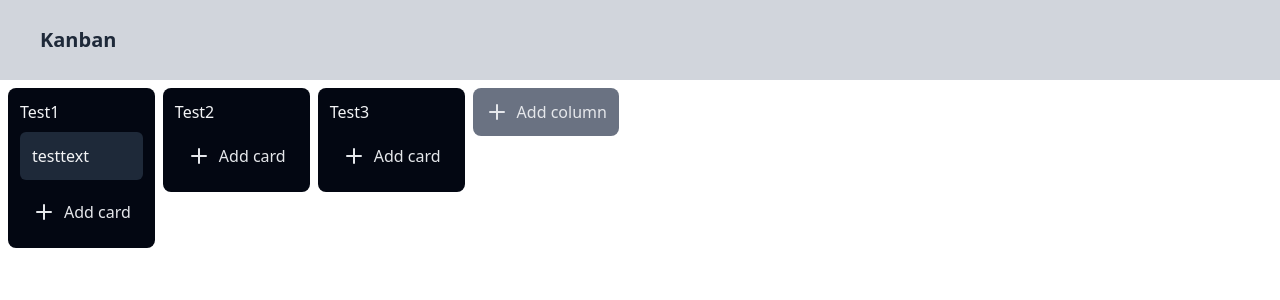
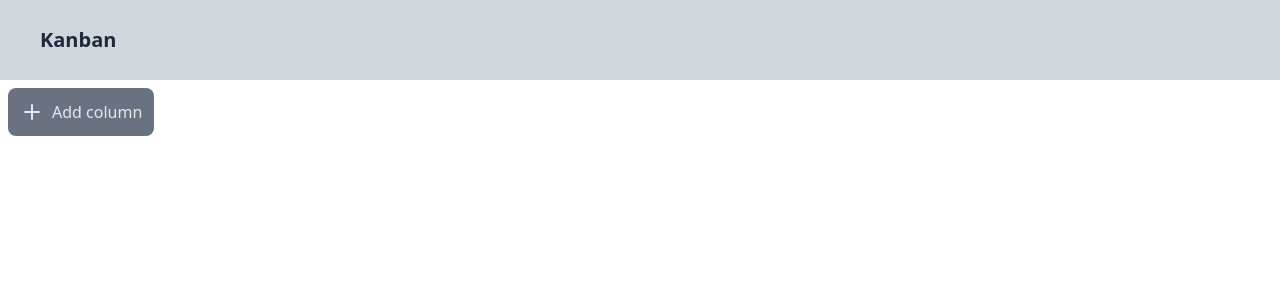
Before and after one commit to rikifujihara/kanban, a React (Vite) app: page / in a window 1280 px wide. Shown: the top 300 px of the page. Built offline with nearby package versions, Linux system fonts and the light colour scheme.

Commit message:
refactor: migrated to normalised state structure - tests green!

```diff
--- a/src/App.tsx
+++ b/src/App.tsx
@@ -1,31 +1,15 @@
 import Board from "@/components/Board";
 import HeaderSection from "@/components/HeaderSection";
-import KanbanProvider from "@/providers/KanbanProvider";
+import KanbanProviderNormalised from "@/providers/KanbanProviderNormalised";
 
 export default function App() {
   return (
-    <KanbanProvider
-      initialBoards={[
-        {
-          id: "1",
-          title: "Test",
-          columns: [
-            {
-              id: "1",
-              title: "Test1",
-              cards: [{ id: "1", title: "testtext", isComplete: false }],
-            },
-            { id: "2", title: "Test2", cards: [] },
-            { id: "3", title: "Test3", cards: [] },
-          ],
-        },
-      ]}
-    >
+    <KanbanProviderNormalised>
       <div className="h-full w-full flex flex-col">
         <HeaderSection />
         <Board boardId={"1"} />
       </div>
-    </KanbanProvider>
+    </KanbanProviderNormalised>
   );
 }
 
--- a/src/components/Board.tsx
+++ b/src/components/Board.tsx
@@ -1,15 +1,13 @@
 import Column from "@/components/Column";
 import NewColumnForm from "@/components/NewColumnForm";
-import useKanban from "@/hooks/useKanban";
+import useKanbanNormalised from "@/hooks/useKanbanNormalised";
 
 export default function Board({ boardId }: { boardId: string }) {
-  const { boards } = useKanban();
-  const board = boards.find((b) => b.id === boardId);
-
+  const board = useKanbanNormalised().boards.byId[boardId];
   return board ? (
     <div className="flex gap-2 items-start p-2 overflow-x-auto h-full">
-      {board.columns.map((column) => (
-        <Column key={column.id} column={column} boardId={board.id} />
+      {board.columns.map((columnId) => (
+        <Column key={columnId} columnId={columnId} />
       ))}
       <NewColumnForm boardId={board.id} />
     </div>
--- a/src/components/Card.tsx
+++ b/src/components/Card.tsx
@@ -1,12 +1,13 @@
-import type { CardData } from "@/types/kanbanTypes";
+import useKanbanNormalised from "@/hooks/useKanbanNormalised";
 
-export default function Card({ card }: { card: CardData }) {
+export default function Card({ cardId }: { cardId: string }) {
+  const card = useKanbanNormalised().cards.byId[cardId];
   return (
-    <article aria-label={card.title} className="bg-gray-800 rounded-md p-3">
+    <article aria-label={card.name} className="bg-gray-800 rounded-md p-3">
       <label>
         <input className="sr-only" type="checkbox"></input>
       </label>
-      <h3>{card.title}</h3>
+      <h3>{card.name}</h3>
     </article>
   );
 }
--- a/src/components/Column.tsx
+++ b/src/components/Column.tsx
@@ -1,35 +1,23 @@
-import type { ColumnData } from "@/types/kanbanTypes";
 import Card from "@/components/Card";
 import NewCardForm from "@/components/NewCardForm";
-import useKanban from "@/hooks/useKanban";
+import useKanbanNormalised from "@/hooks/useKanbanNormalised";
 
-export default function Column({
-  column,
-  boardId,
-}: {
-  column: ColumnData;
-  boardId: string;
-}) {
-  const { boards } = useKanban();
-  const board = boards.find((b) => b.id === boardId);
-  return board ? (
+export default function Column({ columnId }: { columnId: string }) {
+  const column = useKanbanNormalised().columns.byId[columnId];
+
+  return column ? (
     <div
       role="region"
-      aria-label={column.title}
+      aria-label={column.name}
       className="flex flex-col gap-2 bg-gray-950 rounded-lg p-3 text-gray-100"
     >
-      <h2>{column.title}</h2>
-      {column.cards.map((card) => (
-        <Card card={card} key={card.id} />
+      <h2>{column.name}</h2>
+      {column.cards.map((cardId) => (
+        <Card cardId={cardId} key={cardId} />
       ))}
-      <NewCardForm
-        boardId={boardId}
-        cards={column.cards}
-        columnId={column.id}
-        columnTitle={column.title}
-      />
+      <NewCardForm columnId={column.id} />
     </div>
   ) : (
-    <div>Board not found!</div>
+    <div>Column not found!</div>
   );
 }
--- a/src/components/NewCardForm.tsx
+++ b/src/components/NewCardForm.tsx
@@ -1,24 +1,17 @@
 import { Plus } from "lucide-react";
 import { useEffect, useRef, useState, type FormEvent } from "react";
 import Button from "@/components/Button";
-import type { CardData } from "@/types/kanbanTypes";
-import useKanbanDispatch from "@/hooks/useKanbanDispatch";
+import useKanbanDispatchNormalised from "@/hooks/useKanbanDispatchNormalised";
+import useKanbanNormalised from "@/hooks/useKanbanNormalised";
 
-export default function NewCardForm({
-  cards,
-  columnTitle,
-  columnId,
-  boardId,
-}: {
-  columnTitle: string;
-  columnId: string;
-  boardId: string;
-  cards: CardData[];
-}) {
+export default function NewCardForm({ columnId }: { columnId: string }) {
   const [isAddingCard, setIsAddingCard] = useState(false);
   const [cardTitle, setCardTitle] = useState("");
 
-  const dispatch = useKanbanDispatch();
+  const dispatch = useKanbanDispatchNormalised();
+  const { columns, cards } = useKanbanNormalised();
+  const column = columns.byId[columnId];
+  const cardNames = column.cards.map((id) => cards.byId[id].name);
 
   const inputRef = useRef<HTMLInputElement>(null);
 
@@ -36,12 +29,12 @@ export default function NewCardForm({
     <>
       {isAddingCard ? (
         <form onSubmit={handleSubmit}>
-          <label className="sr-only" htmlFor={`new-card-name-${columnTitle}`}>
+          <label className="sr-only" htmlFor={`new-card-name-${column.name}`}>
             Card name
           </label>
           <input
             ref={inputRef}
-            id={`new-card-name-${columnTitle}`}
+            id={`new-card-name-${column.name}`}
             type="text"
             value={cardTitle}
             onChange={(e) => setCardTitle(e.target.value)}
@@ -82,13 +75,15 @@ export default function NewCardForm({
       return;
     }
 
-    dispatch({ type: "ADD_CARD", payload: { boardId, cardTitle, columnId } });
+    dispatch({
+      type: "ADD_CARD",
+      payload: { cardName: cardTitle, columnId },
+    });
     setIsAddingCard(false);
     setCardTitle("");
   }
 
   function isCardNameUnique(name: string) {
-    const cardNames = cards.map((c) => c.title);
     return !cardNames.includes(name);
   }
 }
--- a/src/components/NewColumnForm.tsx
+++ b/src/components/NewColumnForm.tsx
@@ -1,18 +1,20 @@
 import { Plus, X } from "lucide-react";
 import Button from "@/components/Button";
 import { useEffect, useRef, useState } from "react";
-import useKanbanDispatch from "@/hooks/useKanbanDispatch";
-import useKanban from "@/hooks/useKanban";
+import useKanbanDispatchNormalised from "@/hooks/useKanbanDispatchNormalised";
+import useKanbanNormalised from "@/hooks/useKanbanNormalised";
 
 export default function NewColumnForm({ boardId }: { boardId: string }) {
   const [isAddingColumn, setAddingColumn] = useState(false);
-  const [newColumnTitle, setNewColumnTitle] = useState("");
+  const [newColumnName, setNewColumnTitle] = useState("");
   const inputRef = useRef<HTMLInputElement>(null);
 
-  const dispatch = useKanbanDispatch();
-  const { boards } = useKanban();
+  const dispatch = useKanbanDispatchNormalised();
+  const { columns, boards } = useKanbanNormalised();
+  const board = boards.byId[boardId];
+  const columnNames = board.columns.map((id) => columns.byId[id].name);
 
-  const error = !isUniqueColumnName(newColumnTitle)
+  const error = !isUniqueColumnName(newColumnName)
     ? "This column name already exists"
     : "";
 
@@ -35,7 +37,7 @@ export default function NewColumnForm({ boardId }: { boardId: string }) {
             aria-invalid={error !== ""}
             aria-describedby={error ? "column-name-error" : undefined}
             className="bg-gray-500 p-1 rounded-md"
-            value={newColumnTitle}
+            value={newColumnName}
             onChange={(e) => setNewColumnTitle(e.target.value)}
             id="column-name"
             type="text"
@@ -73,13 +75,13 @@ export default function NewColumnForm({ boardId }: { boardId: string }) {
 
   function handleSubmit(e: React.FormEvent) {
     e.preventDefault();
-    if (newColumnTitle.trim() === "") return;
+    if (newColumnName.trim() === "") return;
     if (error !== "") {
       return;
     }
     dispatch({
       type: "ADD_COLUMN",
-      payload: { boardId, columnTitle: newColumnTitle },
+      payload: { boardId, columnName: newColumnName },
     });
     setAddingColumn(false);
     setNewColumnTitle("");
@@ -91,9 +93,6 @@ export default function NewColumnForm({ boardId }: { boardId: string }) {
   }
 
   function isUniqueColumnName(name: string) {
-    const board = boards.find((b) => b.id === boardId);
-    if (!board) throw new Error("no board found!");
-    const columnNames = board.columns.map((c) => c.title);
     return !columnNames.includes(name);
   }
 }
--- a/src/context/KanbanContextNormalised.tsx
+++ b/src/context/KanbanContextNormalised.tsx
@@ -2,6 +2,6 @@ import { type KanbanAction } from "@/reducers/kanbanReducerNormalised";
 import type { KanbanState } from "@/types/kanbanTypesNormalised";
 import { createContext } from "react";
 
-export const KanbanContext = createContext<KanbanState | null>(null);
-export const KanbanDispatchContext =
+export const KanbanContextNormalised = createContext<KanbanState | null>(null);
+export const KanbanDispatchContextNormalised =
   createContext<React.Dispatch<KanbanAction> | null>(null);
--- /dev/null
+++ b/src/hooks/useKanbanDispatchNormalised.ts
@@ -0,0 +1,9 @@
+import { KanbanDispatchContextNormalised } from "@/context/KanbanContextNormalised";
+import { useContext } from "react";
+
+export default function useKanbanDispatchNormalised() {
+  const context = useContext(KanbanDispatchContextNormalised);
+  if (!context)
+    throw new Error("useKanban must be used with KanbanDispatchProvider");
+  return context;
+}
--- /dev/null
+++ b/src/hooks/useKanbanNormalised.ts
@@ -0,0 +1,8 @@
+import { KanbanContextNormalised } from "@/context/KanbanContextNormalised";
+import { useContext } from "react";
+
+export default function useKanbanNormalised() {
+  const context = useContext(KanbanContextNormalised);
+  if (!context) throw new Error("useKanban must be used with KanbanProvider");
+  return context;
+}
--- a/src/providers/KanbanProviderNormalised.tsx
+++ b/src/providers/KanbanProviderNormalised.tsx
@@ -1,6 +1,6 @@
 import {
-  KanbanContext,
-  KanbanDispatchContext,
+  KanbanContextNormalised,
+  KanbanDispatchContextNormalised,
 } from "@/context/KanbanContextNormalised";
 import kanbanReducerNormalised from "@/reducers/kanbanReducerNormalised";
 import {
@@ -9,7 +9,7 @@ import {
 } from "@/types/kanbanTypesNormalised";
 import { useReducer } from "react";
 
-export default function KanbanProvider({
+export default function KanbanProviderNormalised({
   initialState = emptyKanbanData,
   children,
 }: {
@@ -19,8 +19,10 @@ export default function KanbanProvider({
   const [kanban, dispatch] = useReducer(kanbanReducerNormalised, initialState);
 
   return (
-    <KanbanContext value={kanban}>
-      <KanbanDispatchContext value={dispatch}>{children}</KanbanDispatchContext>
-    </KanbanContext>
+    <KanbanContextNormalised value={kanban}>
+      <KanbanDispatchContextNormalised value={dispatch}>
+        {children}
+      </KanbanDispatchContextNormalised>
+    </KanbanContextNormalised>
   );
 }
--- a/src/reducers/kanbanReducerNormalised.ts
+++ b/src/reducers/kanbanReducerNormalised.ts
@@ -7,7 +7,7 @@ import type {
 export type KanbanAction =
   | {
       type: "ADD_CARD";
-      payload: { boardId: string; columnId: string; cardName: string };
+      payload: { columnId: string; cardName: string };
     }
   | {
       type: "ADD_COLUMN";
```
